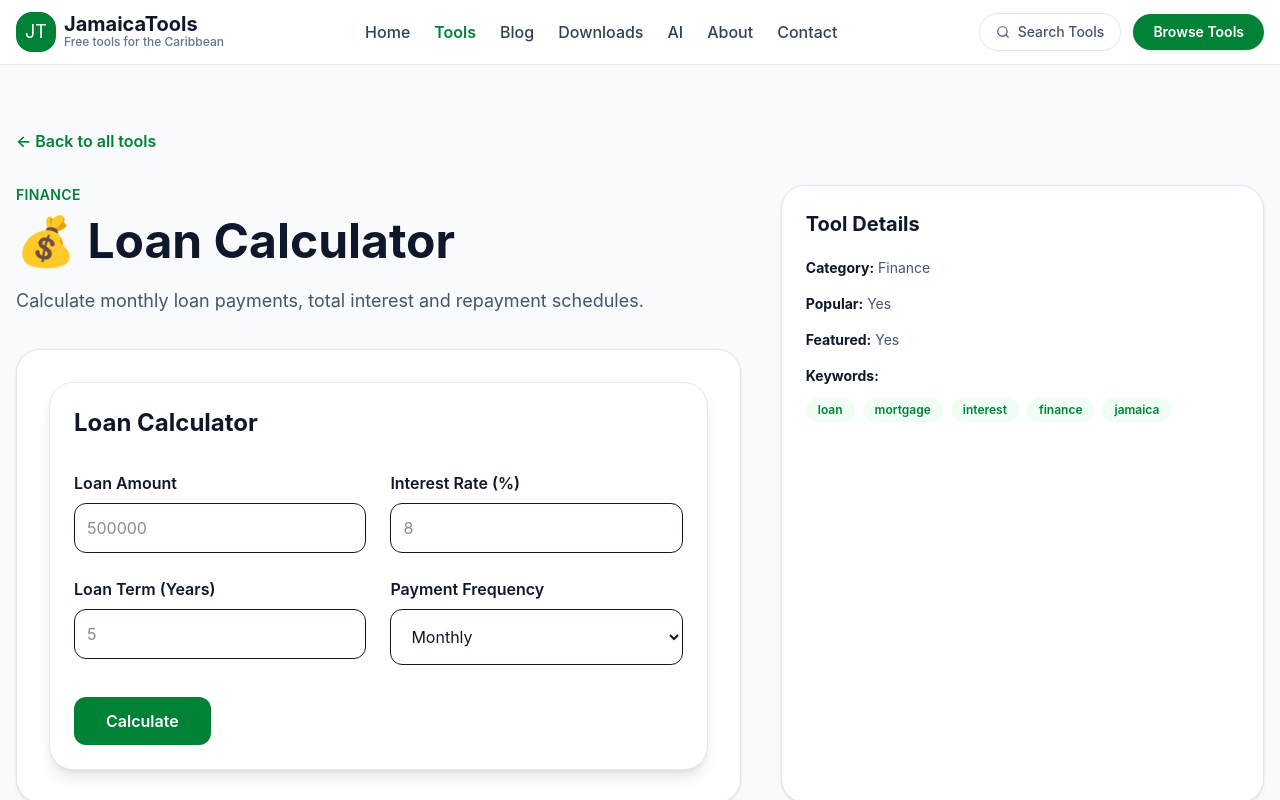
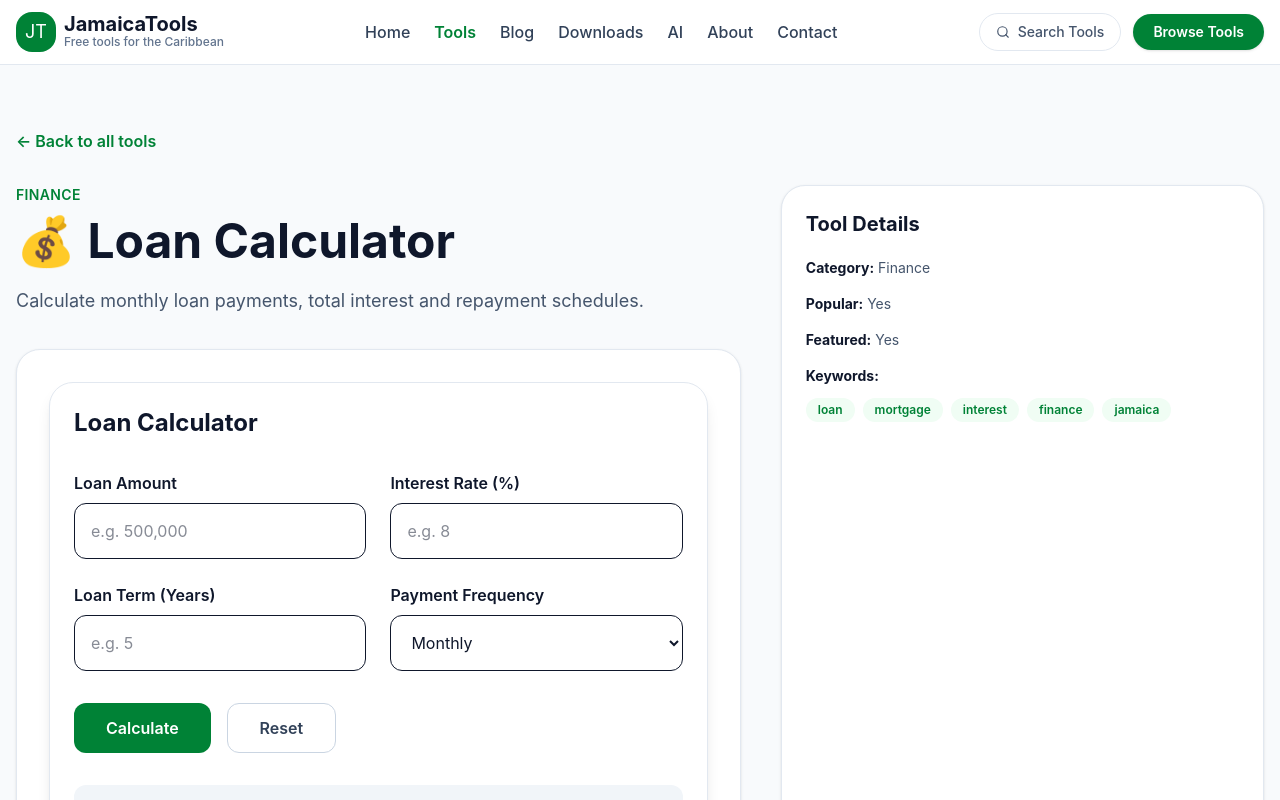
Before and after one commit to Movieslists02/jamaicatools, a React (Vite) app: page /tools/loan-calculator in a window 1280 px wide. Shown: the top 800 px of the page. Built offline with nearby package versions, Linux system fonts and the light colour scheme.

Commit message:
polish: improve loan calculator form layout

```diff
--- a/src/components/calculators/LoanCalculator.jsx
+++ b/src/components/calculators/LoanCalculator.jsx
@@ -1,17 +1,4 @@
 import { useState } from "react";
-
-function LoanCalculator() {
-  const [amount, setAmount] = useState("");
-  const [interest, setInterest] = useState("");
-  const [years, setYears] = useState("");
-  const [error, setError] = useState("");
-  const [frequency, setFrequency] = useState("monthly");
-
-
-  const [monthlyPayment, setMonthlyPayment] = useState(null);
-  const [totalPayment, setTotalPayment] = useState(null);
-  const [totalInterest, setTotalInterest] = useState(null);
-
 
 const formatCurrency = (value) =>
   new Intl.NumberFormat("en-JM", {
@@ -20,14 +7,30 @@ const formatCurrency = (value) =>
     minimumFractionDigits: 2,
   }).format(value);
 
+function LoanCalculator() {
+  const [amount, setAmount] = useState("");
+  const [interest, setInterest] = useState("");
+  const [years, setYears] = useState("");
+  const [frequency, setFrequency] = useState("monthly");
+  const [error, setError] = useState("");
+
+  const [paymentAmount, setPaymentAmount] = useState(null);
+  const [totalPayment, setTotalPayment] = useState(null);
+  const [totalInterest, setTotalInterest] = useState(null);
+
+  const clearResults = () => {
+    setPaymentAmount(null);
+    setTotalInterest(null);
+    setTotalPayment(null);
+    setError("");
+  };
+
   const resetCalculator = () => {
     setAmount("");
     setInterest("");
     setYears("");
-  setMonthlyPayment(null);
-  setTotalInterest(null);
-  setTotalPayment(null);
-  setError("");
+    setFrequency("monthly");
+    clearResults();
   };
 
   const calculateLoan = () => {
@@ -44,7 +47,7 @@ const formatCurrency = (value) =>
       termYears <= 0
     ) {
       setError("Please enter a valid loan amount, interest rate, and loan term.");
-      setMonthlyPayment(null);
+      setPaymentAmount(null);
       setTotalPayment(null);
       setTotalInterest(null);
       return;
@@ -53,58 +56,108 @@ const formatCurrency = (value) =>
     setError("");
 
     const monthlyRate = annualRate / 100 / 12;
-    const payments = termYears * 12;
-    const x = Math.pow(1 + monthlyRate, payments);
+    const monthlyPayments = termYears * 12;
+    const x = Math.pow(1 + monthlyRate, monthlyPayments);
     const monthly = (principal * monthlyRate * x) / (x - 1);
 
     let payment = monthly;
+    let numberOfPayments = monthlyPayments;
 
     if (frequency === "fortnightly") {
-  payment = monthly * 12 / 26;
+      payment = (monthly * 12) / 26;
+      numberOfPayments = termYears * 26;
     }
 
     if (frequency === "weekly") {
-  payment = monthly * 12 / 52;
+      payment = (monthly * 12) / 52;
+      numberOfPayments = termYears * 52;
     }
 
-const total = payment *
-  (frequency === "monthly"
-    ? payments
-    : frequency === "fortnightly"
-    ? termYears * 26
-    : termYears * 52);
-
+    const total = payment * numberOfPayments;
     const interestPaid = total - principal;
 
-setMonthlyPayment(payment);
+    setPaymentAmount(payment);
     setTotalPayment(total);
     setTotalInterest(interestPaid);
   };
 
+  const paymentLabel =
+    frequency === "monthly"
+      ? "Monthly Payment"
+      : frequency === "fortnightly"
+      ? "Fortnightly Payment"
+      : "Weekly Payment";
+
+  const paymentSubtitle =
+    frequency === "monthly"
+      ? "Due every month"
+      : frequency === "fortnightly"
+      ? "Due every 2 weeks"
+      : "Due every week";
+
+  const frequencyLabel = frequency.charAt(0).toUpperCase() + frequency.slice(1);
+
   return (
     <div className="w-full max-w-full overflow-hidden rounded-3xl border border-slate-200 bg-white p-6 shadow-lg">
       <h2 className="mb-8 text-2xl font-bold">Loan Calculator</h2>
+
       <div className="grid gap-6 md:grid-cols-2">
         <div>
           <label className="mb-2 block font-semibold">Loan Amount</label>
-    <input type="number" value={amount} onChange={(e) => setAmount(e.target.value)} placeholder="500000" className="w-full rounded-xl border p-3" />
+          <input
+            type="number"
+            min="1"
+            step="1000"
+            value={amount}
+            onChange={(e) => {
+              setAmount(e.target.value);
+              clearResults();
+            }}
+            placeholder="e.g. 500,000"
+            className="h-14 w-full rounded-xl border px-4"
+          />
         </div>
 
         <div>
           <label className="mb-2 block font-semibold">Interest Rate (%)</label>
-    <input type="number" value={interest} onChange={(e) => setInterest(e.target.value)} placeholder="8" className="w-full rounded-xl border p-3" />
+          <input
+            type="number"
+            min="0"
+            step="0.01"
+            value={interest}
+            onChange={(e) => {
+              setInterest(e.target.value);
+              clearResults();
+            }}
+            placeholder="e.g. 8"
+            className="h-14 w-full rounded-xl border px-4"
+          />
         </div>
 
         <div>
           <label className="mb-2 block font-semibold">Loan Term (Years)</label>
-    <input type="number" value={years} onChange={(e) => setYears(e.target.value)} placeholder="5" className="w-full rounded-xl border p-3" />
+          <input
+            type="number"
+            min="1"
+            max="40"
+            value={years}
+            onChange={(e) => {
+              setYears(e.target.value);
+              clearResults();
+            }}
+            placeholder="e.g. 5"
+            className="h-14 w-full rounded-xl border px-4"
+          />
         </div>
 
         <div>
           <label className="mb-2 block font-semibold">Payment Frequency</label>
           <select
             value={frequency}
-      onChange={(e) => setFrequency(e.target.value)}
+            onChange={(e) => {
+              setFrequency(e.target.value);
+              clearResults();
+            }}
             className="h-14 w-full rounded-xl border px-4"
           >
             <option value="monthly">Monthly</option>
@@ -114,9 +167,21 @@ setMonthlyPayment(payment);
         </div>
       </div>
 
-      <button onClick={calculateLoan} className="mt-8 rounded-xl bg-green-700 px-8 py-3 font-semibold text-white hover:bg-green-800">
+      <div className="mt-8 flex flex-wrap gap-4">
+        <button
+          onClick={calculateLoan}
+          className="rounded-xl bg-green-700 px-8 py-3 font-semibold text-white hover:bg-green-800"
+        >
           Calculate
         </button>
+
+        <button
+          onClick={resetCalculator}
+          className="rounded-xl border border-slate-300 px-8 py-3 font-semibold text-slate-700 hover:border-green-700 hover:text-green-700"
+        >
+          Reset
+        </button>
+      </div>
 
       {error && (
         <div className="mt-6 rounded-xl border border-red-200 bg-red-50 px-5 py-4 text-sm font-medium text-red-700">
@@ -124,27 +189,15 @@ setMonthlyPayment(payment);
         </div>
       )}
 
-      {monthlyPayment && (
+      {paymentAmount && (
         <>
           <div className="mt-10 grid gap-4 xl:grid-cols-3">
             <div className="rounded-xl bg-green-50 p-6">
-        <p className="text-sm text-slate-500">{
-  frequency === "monthly"
-    ? "Monthly Payment"
-    : frequency === "fortnightly"
-    ? "Fortnightly Payment"
-    : "Weekly Payment"
-}</p>
+              <p className="text-sm text-slate-500">{paymentLabel}</p>
               <h3 className="mt-2 whitespace-nowrap text-2xl font-bold text-green-700">
-          {formatCurrency(monthlyPayment)}
+                {formatCurrency(paymentAmount)}
               </h3>
-        <p className="mt-2 text-sm text-slate-500">{
-  frequency === "monthly"
-    ? "Due every month"
-    : frequency === "fortnightly"
-    ? "Due every 2 weeks"
-    : "Due every week"
-}</p>
+              <p className="mt-2 text-sm text-slate-500">{paymentSubtitle}</p>
             </div>
 
             <div className="rounded-xl bg-blue-50 p-6">
@@ -152,7 +205,9 @@ setMonthlyPayment(payment);
               <h3 className="mt-2 whitespace-nowrap text-2xl font-bold text-blue-700">
                 {formatCurrency(totalInterest)}
               </h3>
-        <p className="mt-2 text-sm text-slate-500">Interest over loan life</p>
+              <p className="mt-2 text-sm text-slate-500">
+                Interest over loan life
+              </p>
             </div>
 
             <div className="rounded-xl bg-orange-50 p-6">
@@ -160,36 +215,56 @@ setMonthlyPayment(payment);
               <h3 className="mt-2 whitespace-nowrap text-2xl font-bold text-orange-700">
                 {formatCurrency(totalPayment)}
               </h3>
-        <p className="mt-2 text-sm text-slate-500">Principal + interest</p>
+              <p className="mt-2 text-sm text-slate-500">
+                Principal + interest
+              </p>
             </div>
           </div>
 
           <div className="mt-8 rounded-2xl border border-slate-200 bg-slate-50 p-6">
             <h3 className="text-xl font-bold text-slate-900">Loan Summary</h3>
 
-      <div className="mt-5 space-y-3 text-sm">
-        <p>Loan Amount: <strong>{formatCurrency(parseFloat(amount))}</strong></p>
-        <p>Interest Rate: <strong>{parseFloat(interest).toFixed(2)}%</strong></p>
-        <p>Loan Term: <strong>{years} years</strong></p>
-        <p>{frequency.charAt(0).toUpperCase() + frequency.slice(1)} Payment:<strong>{formatCurrency(monthlyPayment)}</strong></p>
-        <p>
-  Payment Frequency: <strong>
-    {frequency.charAt(0).toUpperCase() + frequency.slice(1)}
-  </strong>
-</p>
-        <p>Total Interest: <strong>{formatCurrency(totalInterest)}</strong></p>
-        <p>Total Repayment: <strong>{formatCurrency(totalPayment)}</strong></p>
+            <div className="mt-5 grid grid-cols-2 gap-y-3 text-sm">
+              <span className="text-slate-600">Loan Amount</span>
+              <strong>{formatCurrency(parseFloat(amount))}</strong>
+
+              <span className="text-slate-600">Interest Rate</span>
+              <strong>{parseFloat(interest).toFixed(2)}%</strong>
+
+              <span className="text-slate-600">Loan Term</span>
+              <strong>{years} years</strong>
+
+              <span className="text-slate-600">Payment Frequency</span>
+              <strong>{frequencyLabel}</strong>
+
+              <span className="text-slate-600">{paymentLabel}</span>
+              <strong>{formatCurrency(paymentAmount)}</strong>
+
+              <span className="text-slate-600">Total Interest</span>
+              <strong>{formatCurrency(totalInterest)}</strong>
+
+              <span className="text-slate-600">Total Repayment</span>
+              <strong>{formatCurrency(totalPayment)}</strong>
+            </div>
           </div>
 
-      <button
-        onClick={resetCalculator}
-        className="mt-6 rounded-xl border border-slate-300 px-6 py-3 font-semibold text-slate-700 hover:border-green-700 hover:text-green-700"
-      >
-        Reset Calculator
-      </button>
+          <div className="mt-8 rounded-2xl border border-green-100 bg-white p-6">
+            <h3 className="text-xl font-bold text-slate-900">
+              First Payment Preview
+            </h3>
+            <p className="mt-3 text-sm text-slate-600">
+              This is an estimate of your first payment. A full amortization
+              schedule will be added later.
+            </p>
           </div>
         </>
       )}
+
+      <div className="mt-8 rounded-xl bg-slate-100 p-4 text-sm text-slate-600">
+        <strong>Disclaimer:</strong> This calculator provides an estimate only.
+        Actual loan repayments may vary depending on lender fees, insurance,
+        taxes, and lending policies.
+      </div>
     </div>
   );
 }
```
Lines whose indentation alone changed are shown as unchanged.
